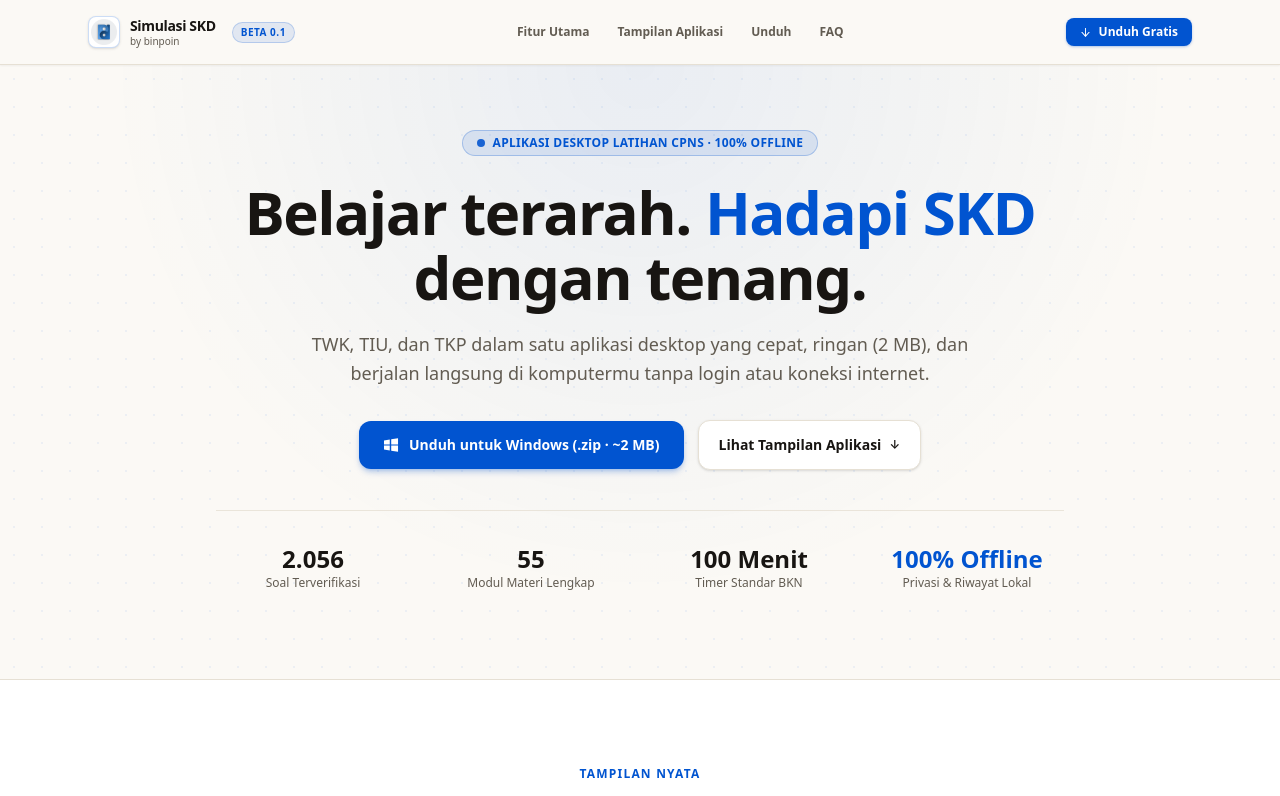
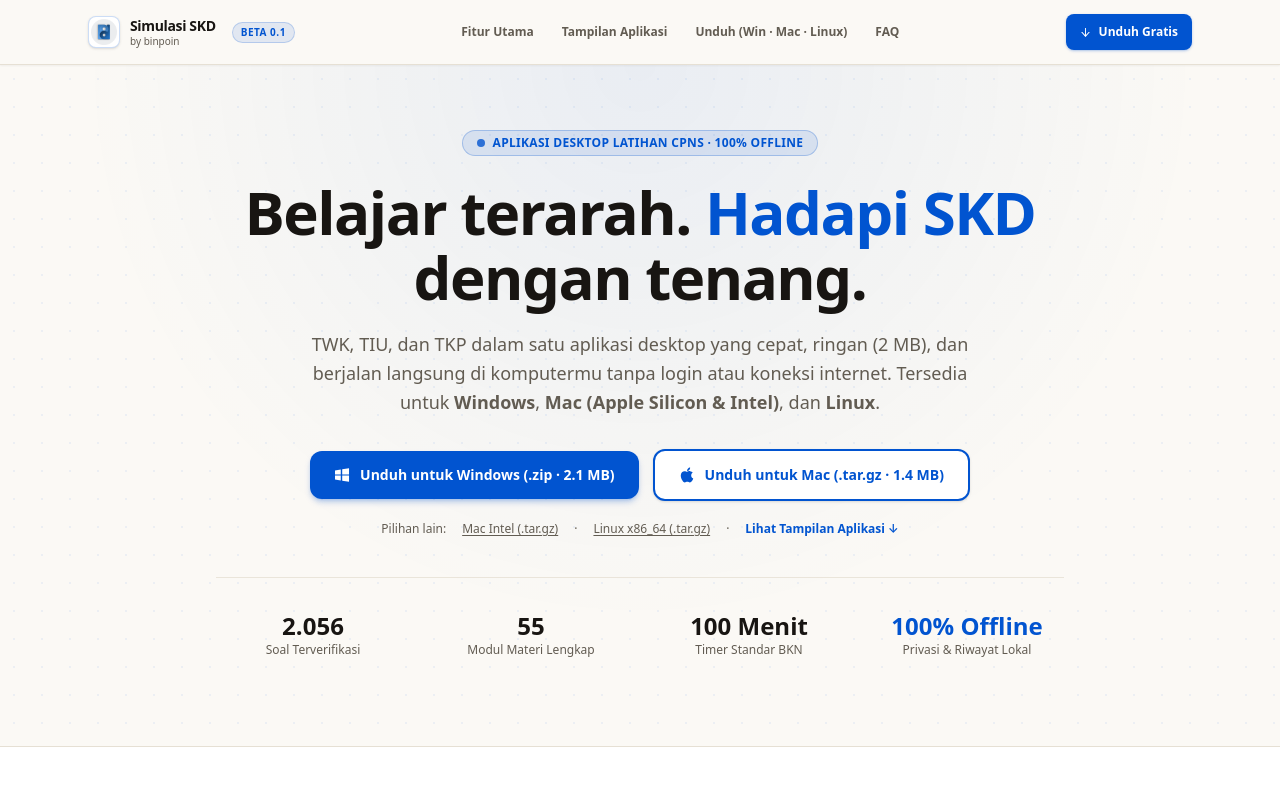
Before and after one commit to BintangDanuarta/simulasi-skd-binpoin, a Next.js app in the folder landing/: page / in a window 1280 px wide. Shown: the top 796 px of the page. Built offline with nearby package versions, Linux system fonts and the light colour scheme.

Commit message:
feat(landing): add prominent Mac download CTA in hero and update native macOS release assets

```diff
--- a/landing/app/page.tsx
+++ b/landing/app/page.tsx
@@ -16,8 +16,9 @@ import {
 
 const DOWNLOAD_LINKS = {
   windows: '/downloads/simulasi-skd-binpoin-0.1.0-beta.1-x86_64-pc-windows-gnu.zip',
+  macArm: '/downloads/simulasi-skd-binpoin-0.1.0-beta.1-aarch64-apple-darwin.tar.gz',
+  macIntel: '/downloads/simulasi-skd-binpoin-0.1.0-beta.1-x86_64-apple-darwin.tar.gz',
   linux: '/downloads/simulasi-skd-binpoin-0.1.0-beta.1-x86_64-unknown-linux-gnu.tar.gz',
-  mac: '/downloads/Simulasi-SKD-Binpoin-beta1-source-mac.zip',
 };
 
 const SCREENSHOT_TABS = [
@@ -89,16 +90,16 @@ export default function Home() {
           </a>
 
           <nav className="hidden md:flex items-center gap-7 text-xs font-semibold text-[#625c52]">
-            <a href="#fitur" className="hover:text-[#0154d0] transition-colors">
+            <a href="#fitur" className="hover:text-[#0154d0] transition-colors min-h-[44px] inline-flex items-center">
               Fitur Utama
             </a>
-            <a href="#preview" className="hover:text-[#0154d0] transition-colors">
+            <a href="#preview" className="hover:text-[#0154d0] transition-colors min-h-[44px] inline-flex items-center">
               Tampilan Aplikasi
             </a>
-            <a href="#unduh" className="hover:text-[#0154d0] transition-colors">
-              Unduh
+            <a href="#unduh" className="hover:text-[#0154d0] transition-colors min-h-[44px] inline-flex items-center">
+              Unduh (Win · Mac · Linux)
             </a>
-            <a href="#faq" className="hover:text-[#0154d0] transition-colors">
+            <a href="#faq" className="hover:text-[#0154d0] transition-colors min-h-[44px] inline-flex items-center">
               FAQ
             </a>
           </nav>
@@ -106,7 +107,7 @@ export default function Home() {
           <div className="flex items-center gap-3">
             <a
               href="#unduh"
-              className="inline-flex items-center gap-2 px-3.5 py-1.5 rounded-lg text-xs font-semibold bg-[#0154d0] text-white hover:bg-[#013b94] transition-all shadow-sm shadow-[#0154d0]/25 active:translate-y-0.5"
+              className="inline-flex items-center gap-2 px-3.5 py-2 rounded-lg text-xs font-semibold bg-[#0154d0] text-white hover:bg-[#013b94] transition-all shadow-sm shadow-[#0154d0]/25 active:translate-y-0.5 min-h-[36px]"
             >
               <ArrowDownOutlined className="text-[11px]" />
               <span>Unduh Gratis</span>
@@ -131,22 +132,43 @@ export default function Home() {
           <p className="text-base sm:text-lg text-[#625c52] max-w-2xl mx-auto leading-relaxed mb-8 text-pretty">
             TWK, TIU, dan TKP dalam satu aplikasi desktop yang cepat, ringan (2 MB),
             dan berjalan langsung di komputermu tanpa login atau koneksi internet.
+            Tersedia untuk <b>Windows</b>, <b>Mac (Apple Silicon & Intel)</b>, dan <b>Linux</b>.
           </p>
 
-          <div className="flex flex-col sm:flex-row items-center justify-center gap-3.5 mb-10">
+          {/* DUAL CTA: WINDOWS & MAC SIDE-BY-SIDE */}
+          <div className="flex flex-col sm:flex-row items-center justify-center gap-3.5 mb-5">
             <a
-              href="#unduh"
-              className="w-full sm:w-auto inline-flex items-center justify-center gap-2.5 px-6 py-3.5 rounded-xl bg-[#0154d0] text-white text-sm font-bold shadow-md shadow-[#0154d0]/25 hover:bg-[#013b94] transition-all active:translate-y-0.5"
+              href={DOWNLOAD_LINKS.windows}
+              download
+              className="w-full sm:w-auto inline-flex items-center justify-center gap-2.5 px-6 py-3.5 rounded-xl bg-[#0154d0] text-white text-sm font-bold shadow-md shadow-[#0154d0]/25 hover:bg-[#013b94] transition-all active:translate-y-0.5 min-h-[48px]"
             >
               <WindowsFilled className="text-base" />
-              <span>Unduh untuk Windows (.zip · ~2 MB)</span>
+              <span>Unduh untuk Windows (.zip · 2.1 MB)</span>
             </a>
+
             <a
-              href="#preview"
-              className="w-full sm:w-auto inline-flex items-center justify-center gap-2 px-5 py-3.5 rounded-xl bg-white border border-[#e6e0d4] text-[#181512] text-sm font-semibold hover:border-[#0154d0] hover:text-[#0154d0] transition-all shadow-sm"
+              href={DOWNLOAD_LINKS.macArm}
+              download
+              className="w-full sm:w-auto inline-flex items-center justify-center gap-2.5 px-6 py-3.5 rounded-xl bg-white border-2 border-[#0154d0] text-[#0154d0] hover:bg-[#0154d0]/5 text-sm font-bold transition-all shadow-sm active:translate-y-0.5 min-h-[48px]"
             >
-              <span>Lihat Tampilan Aplikasi</span>
-              <span className="text-xs">↓</span>
+              <AppleFilled className="text-base text-[#181512]" />
+              <span>Unduh untuk Mac (.tar.gz · 1.4 MB)</span>
+            </a>
+          </div>
+
+          {/* Secondary platform options & preview link */}
+          <div className="flex flex-wrap items-center justify-center gap-x-4 gap-y-2 text-xs text-[#625c52] mb-10">
+            <span>Pilihan lain:</span>
+            <a href={DOWNLOAD_LINKS.macIntel} download className="hover:text-[#0154d0] underline underline-offset-2">
+              Mac Intel (.tar.gz)
+            </a>
+            <span>·</span>
+            <a href={DOWNLOAD_LINKS.linux} download className="hover:text-[#0154d0] underline underline-offset-2">
+              Linux x86_64 (.tar.gz)
+            </a>
+            <span>·</span>
+            <a href="#preview" className="font-semibold text-[#0154d0] hover:underline underline-offset-2">
+              Lihat Tampilan Aplikasi ↓
             </a>
           </div>
 
@@ -196,7 +218,7 @@ export default function Home() {
                   key={tab.id}
                   onClick={() => setActiveTab(tab.id)}
                   className={cn(
-                    'relative px-4 py-2.5 rounded-xl text-xs sm:text-sm font-semibold transition-all whitespace-nowrap cursor-pointer',
+                    'relative px-4 py-2.5 rounded-xl text-xs sm:text-sm font-semibold transition-all whitespace-nowrap cursor-pointer min-h-[44px] inline-flex items-center justify-center',
                     active
                       ? 'bg-[#0154d0] text-white shadow-sm shadow-[#0154d0]/25'
                       : 'bg-[#fbf9f5] text-[#625c52] hover:text-[#181512] border border-[#e6e0d4]'
@@ -252,7 +274,7 @@ export default function Home() {
               </div>
               <a
                 href="#unduh"
-                className="text-xs font-bold text-[#0154d0] hover:text-[#013b94] transition-colors whitespace-nowrap"
+                className="text-xs font-bold text-[#0154d0] hover:text-[#013b94] transition-colors whitespace-nowrap min-h-[32px] inline-flex items-center"
               >
                 Coba Sekarang →
               </a>
@@ -361,10 +383,10 @@ export default function Home() {
 
       {/* ================= DOWNLOAD SECTION ================= */}
       <section id="unduh" className="py-14 md:py-20 bg-white border-t border-[#e6e0d4]">
-        <div className="max-w-5xl mx-auto px-4 sm:px-6">
+        <div className="max-w-6xl mx-auto px-4 sm:px-6">
           <div className="max-w-2xl mx-auto text-center mb-10">
             <span className="text-xs font-bold tracking-widest text-[#0154d0] uppercase">
-              UNDUH PAKET
+              UNDUH PAKET APLIKASI
             </span>
             <h2 className="text-2xl sm:text-4xl font-extrabold tracking-tight text-[#181512] mt-2 mb-3">
               Pilih Paket Sesuai Perangkatmu
@@ -375,40 +397,81 @@ export default function Home() {
           </div>
 
           <div className="grid grid-cols-1 md:grid-cols-3 gap-5">
-            {/* Windows */}
+            {/* WINDOWS CARD */}
             <div className="p-6 rounded-2xl bg-[#fbf9f5] border-2 border-[#0154d0] relative flex flex-col justify-between shadow-md shadow-[#0154d0]/10">
               <div className="absolute -top-3 left-6 px-2.5 py-0.5 rounded-full text-[10px] font-extrabold uppercase tracking-wider bg-[#0154d0] text-white">
-                Direkomendasikan
+                Windows
               </div>
               <div>
                 <div className="flex items-center justify-between mb-4 mt-2">
                   <div className="flex items-center gap-2.5">
                     <WindowsFilled className="text-2xl text-[#0154d0]" />
-                    <span className="font-extrabold text-base text-[#181512]">Windows</span>
+                    <span className="font-extrabold text-base text-[#181512]">Windows 10/11</span>
                   </div>
                   <span className="text-xs font-semibold px-2 py-0.5 rounded bg-white border border-[#e6e0d4] text-[#625c52]">
                     ~2.1 MB
                   </span>
                 </div>
                 <p className="text-xs text-[#625c52] leading-relaxed mb-6">
-                  Untuk Windows 10/11 64-bit. Sudah termasuk binary executable (.exe) berikon Binpoin dan skrip peluncur otomatis.
+                  Untuk Windows 64-bit. Berisi binary executable (<code>.exe</code>) berikon Binpoin dan peluncur otomatis <code>Simulasi SKD by Binpoin.bat</code>.
                 </p>
               </div>
 
               <a
                 href={DOWNLOAD_LINKS.windows}
                 download
-                className="w-full inline-flex items-center justify-center gap-2 px-4 py-3 rounded-xl bg-[#0154d0] hover:bg-[#013b94] text-white text-xs font-bold transition-all shadow-sm active:translate-y-0.5"
+                className="w-full inline-flex items-center justify-center gap-2 px-4 py-3 rounded-xl bg-[#0154d0] hover:bg-[#013b94] text-white text-xs font-bold transition-all shadow-sm active:translate-y-0.5 min-h-[44px]"
               >
                 <ArrowDownOutlined />
                 <span>Unduh Windows (.ZIP)</span>
               </a>
             </div>
 
-            {/* Linux */}
+            {/* MACINTOSH CARD (APPLE SILICON & INTEL) */}
+            <div className="p-6 rounded-2xl bg-[#fbf9f5] border-2 border-[#0154d0] relative flex flex-col justify-between shadow-md shadow-[#0154d0]/10">
+              <div className="absolute -top-3 left-6 px-2.5 py-0.5 rounded-full text-[10px] font-extrabold uppercase tracking-wider bg-[#0154d0] text-white">
+                macOS
+              </div>
+              <div>
+                <div className="flex items-center justify-between mb-4 mt-2">
+                  <div className="flex items-center gap-2.5">
+                    <AppleFilled className="text-2xl text-[#0154d0]" />
+                    <span className="font-extrabold text-base text-[#181512]">Mac (macOS 11+)</span>
+                  </div>
+                  <span className="text-xs font-semibold px-2 py-0.5 rounded bg-white border border-[#e6e0d4] text-[#625c52]">
+                    ~1.4 MB
+                  </span>
+                </div>
+                <p className="text-xs text-[#625c52] leading-relaxed mb-4">
+                  Binary native portabel untuk macOS. Cukup ekstrak dan jalankan binary aplikasi.
+                </p>
+              </div>
+
+              <div className="flex flex-col gap-2">
+                <a
+                  href={DOWNLOAD_LINKS.macArm}
+                  download
+                  className="w-full inline-flex items-center justify-center gap-2 px-4 py-2.5 rounded-xl bg-[#0154d0] hover:bg-[#013b94] text-white text-xs font-bold transition-all shadow-sm active:translate-y-0.5 min-h-[40px]"
+                >
+                  <ArrowDownOutlined />
+                  <span>Apple Silicon (M1/M2/M3/M4)</span>
+                </a>
+
+                <a
+                  href={DOWNLOAD_LINKS.macIntel}
+                  download
+                  className="w-full inline-flex items-center justify-center gap-2 px-4 py-2.5 rounded-xl bg-white border border-[#e6e0d4] hover:border-[#0154d0] hover:text-[#0154d0] text-[#181512] text-xs font-semibold transition-all active:translate-y-0.5 min-h-[40px]"
+                >
+                  <ArrowDownOutlined />
+                  <span>Mac Intel (.TAR.GZ)</span>
+                </a>
+              </div>
+            </div>
+
+            {/* LINUX CARD */}
             <div className="p-6 rounded-2xl bg-white border border-[#e6e0d4] flex flex-col justify-between hover:border-[#0154d0]/40 transition-all shadow-sm">
               <div>
-                <div className="flex items-center justify-between mb-4">
+                <div className="flex items-center justify-between mb-4 mt-2">
                   <div className="flex items-center gap-2.5">
                     <span className="text-xl">🐧</span>
                     <span className="font-extrabold text-base text-[#181512]">Linux x86_64</span>
@@ -425,52 +488,39 @@ export default function Home() {
               <a
                 href={DOWNLOAD_LINKS.linux}
                 download
-                className="w-full inline-flex items-center justify-center gap-2 px-4 py-3 rounded-xl bg-white border border-[#e6e0d4] hover:border-[#0154d0] hover:text-[#0154d0] text-[#181512] text-xs font-bold transition-all active:translate-y-0.5"
+                className="w-full inline-flex items-center justify-center gap-2 px-4 py-3 rounded-xl bg-white border border-[#e6e0d4] hover:border-[#0154d0] hover:text-[#0154d0] text-[#181512] text-xs font-bold transition-all active:translate-y-0.5 min-h-[44px]"
               >
                 <ArrowDownOutlined />
                 <span>Unduh Linux (.TAR.GZ)</span>
               </a>
             </div>
-
-            {/* Mac */}
-            <div className="p-6 rounded-2xl bg-white border border-[#e6e0d4] flex flex-col justify-between hover:border-[#0154d0]/40 transition-all shadow-sm">
-              <div>
-                <div className="flex items-center justify-between mb-4">
-                  <div className="flex items-center gap-2.5">
-                    <AppleFilled className="text-xl text-[#181512]" />
-                    <span className="font-extrabold text-base text-[#181512]">Mac Apple Silicon</span>
-                  </div>
-                  <span className="text-xs font-semibold px-2 py-0.5 rounded bg-[#fbf9f5] border border-[#e6e0d4] text-[#625c52]">
-                    Source ZIP
-                  </span>
-                </div>
-                <p className="text-xs text-[#625c52] leading-relaxed mb-6">
-                  Paket source code untuk Mac seri M1/M2/M3/M4. Ikuti instruksi build singkat di <code>README-Mac.txt</code>.
-                </p>
           </div>
 
-              <a
-                href={DOWNLOAD_LINKS.mac}
-                download
-                className="w-full inline-flex items-center justify-center gap-2 px-4 py-3 rounded-xl bg-white border border-[#e6e0d4] hover:border-[#0154d0] hover:text-[#0154d0] text-[#181512] text-xs font-bold transition-all active:translate-y-0.5"
-              >
-                <ArrowDownOutlined />
-                <span>Unduh Mac (.ZIP)</span>
-              </a>
-            </div>
+          {/* Quick instructions for Windows & Mac */}
+          <div className="mt-8 p-5 rounded-xl bg-[#fbf9f5] border border-[#e6e0d4] text-xs text-[#625c52] grid grid-cols-1 md:grid-cols-2 gap-5">
+            <div>
+              <b className="text-[#181512] block mb-2 font-semibold">
+                ⊞ Cara Menjalankan di Windows:
+              </b>
+              <ol className="list-decimal pl-4 space-y-1">
+                <li>Unduh file paket Windows (.ZIP).</li>
+                <li>Ekstrak folder hasil unduhan ke komputer Anda.</li>
+                <li>Jalankan file <code>Simulasi SKD by Binpoin.bat</code> atau <code>.exe</code>.</li>
+                <li>Browser akan otomatis membuka <code>http://localhost:8787</code>.</li>
+              </ol>
             </div>
 
-          {/* Quick instructions */}
-          <div className="mt-8 p-5 rounded-xl bg-[#fbf9f5] border border-[#e6e0d4] text-xs text-[#625c52]">
+            <div>
               <b className="text-[#181512] block mb-2 font-semibold">
-              Cara Menjalankan di Komputer:
+                 Cara Menjalankan di Mac / Linux:
               </b>
               <ol className="list-decimal pl-4 space-y-1">
-              <li>Unduh file paket (.zip) untuk sistem operasi Anda.</li>
-              <li>Ekstrak folder hasil unduhan ke komputer Anda.</li>
-              <li>Jalankan file <code>Simulasi SKD by Binpoin.bat</code> (di Windows) atau binary executable.</li>
-              <li>Aplikasi akan langsung membuka browser di <code>http://localhost:8787</code> secara otomatis.</li>
+                <li>Unduh paket (.TAR.GZ) sesuai arsitektur (Apple Silicon / Intel).</li>
+                <li>Ekstrak file tar.gz (cukup dobel klik di Finder).</li>
+                <li>Buka terminal di folder tersebut lalu jalankan <code>./simulasi-skd-binpoin</code>.</li>
+                <li>Buka <code>http://localhost:8787</code> di Safari atau Chrome.</li>
               </ol>
+            </div>
           </div>
         </div>
       </section>
@@ -536,11 +586,11 @@ export default function Home() {
               href="https://binpoin.my.id"
               target="_blank"
               rel="noreferrer"
-              className="hover:text-[#0154d0] transition-colors"
+              className="hover:text-[#0154d0] transition-colors min-h-[44px] inline-flex items-center"
             >
               Situs Utama binpoin.my.id ↗
             </a>
-            <a href="#unduh" className="hover:text-[#0154d0] transition-colors">
+            <a href="#unduh" className="hover:text-[#0154d0] transition-colors min-h-[44px] inline-flex items-center">
               Unduh Aplikasi
             </a>
           </div>
```
Lines whose indentation alone changed are shown as unchanged.
